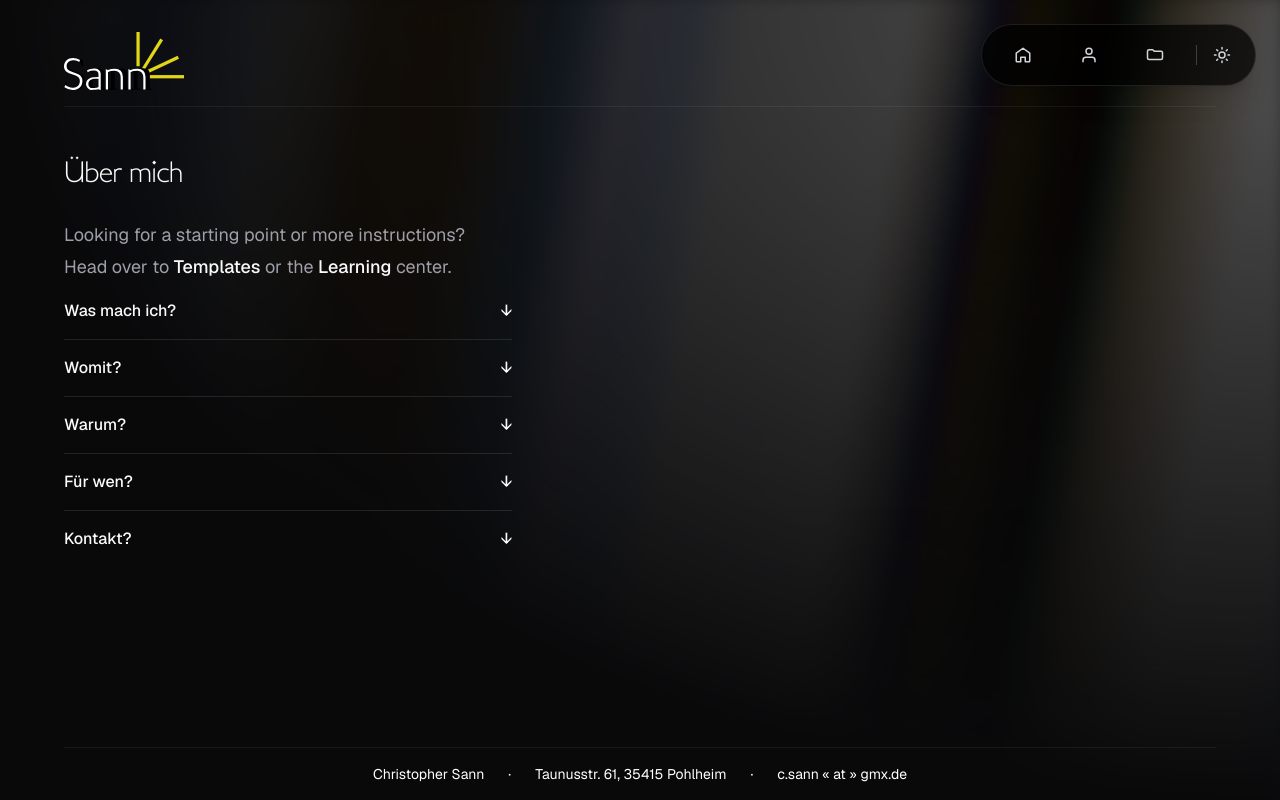
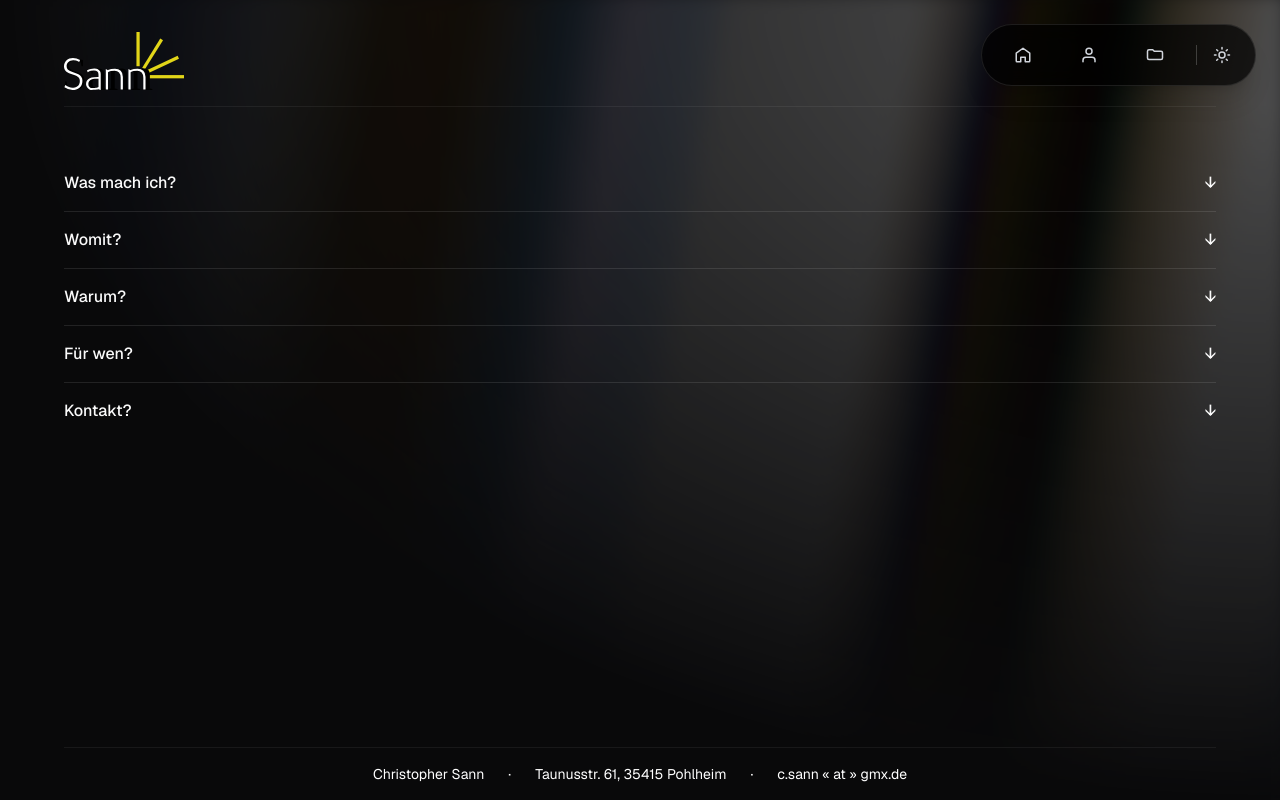
Before and after one commit to crpgproductions/sann-showcase, a Next.js app: page /about in a window 1280 px wide. Built offline with nearby package versions, Linux system fonts and the light colour scheme; a web font is replaced by a local one.

Commit message:
fix: dynamize accordion content and fix empty wrapper

```diff
--- a/app/about/page.tsx
+++ b/app/about/page.tsx
@@ -2,32 +2,19 @@ import Accordion from "@/app/components/Accordion";
 import PageSkeleton from "@/app/components/PageSkeleton";
 
 export default function About() {
+
+  const faq = [
+    { title: "Was mach ich?", content: "Ich bau Sachen im Web." },
+    { title: "Womit?", content: "Next.js, TypeScript, Tailwind." },
+    { title: "Warum?", content: "Weil's Spaß macht." },
+    { title: "Für wen?", content: "Für alle möglichen Leute." },
+    { title: "Kontakt?", content: "Schreib mir einfach." },
+  ];
+
   return (
     <PageSkeleton>
-      <div className="flex flex-col items-center gap-6 text-center sm:items-start sm:text-left">
-        <h1 className="max-w-xs text-3xl font-light leading-10 tracking-tight text-black dark:text-zinc-50">
-          Über mich
-        </h1>
-        <p className="max-w-md text-lg leading-8 text-zinc-600 dark:text-zinc-400">
-          Looking for a starting point or more instructions? Head over to{" "}
-          <a
-            href="https://vercel.com/templates?framework=next.js&utm_source=create-next-app&utm_medium=appdir-template-tw&utm_campaign=create-next-app"
-            className="font-medium text-zinc-950 dark:text-zinc-50"
-          >
-            Templates
-          </a>{" "}
-          or the{" "}
-          <a
-            href="https://nextjs.org/learn?utm_source=create-next-app&utm_medium=appdir-template-tw&utm_campaign=create-next-app"
-            className="font-medium text-zinc-950 dark:text-zinc-50"
-          >
-            Learning
-          </a>{" "}
-          center.
-        </p>
-      </div>
 
-      <Accordion />
+      <Accordion items={faq} />
 
     </PageSkeleton>
   );
--- a/app/components/Accordion.tsx
+++ b/app/components/Accordion.tsx
@@ -1,26 +1,27 @@
 "use client";
 import * as Accordion from "@radix-ui/react-accordion";
 
-const items = [
-  { title: "Was mach ich?", content: "Ich bau Sachen im Web." },
-  { title: "Womit?", content: "Next.js, TypeScript, Tailwind." },
-  { title: "Warum?", content: "Weil's Spaß macht." },
-  { title: "Für wen?", content: "Für alle möglichen Leute." },
-  { title: "Kontakt?", content: "Schreib mir einfach." },
-];
+interface AccordionItem {
+  title: string;
+  content: string;
+}
 
-export default function AnimatedAccordion() {
+interface AccordionProps {
+  items: AccordionItem[];
+}
+
+export default function AnimatedAccordion({ items }: AccordionProps) {
   return (
-    <Accordion.Root type="single" collapsible className="w-full max-w-lg divide-y divide-black/[.08] dark:divide-white/[.1]">
+    <Accordion.Root type="single" collapsible className="w-full divide-y divide-black/[.08] dark:divide-white/[.1]">
       {items.map((item, i) => (
         <Accordion.Item key={i} value={`item-${i}`}>
-          <Accordion.Trigger className="group flex w-full items-center justify-between py-4 text-left font-medium text-zinc-900 dark:text-zinc-50 hover:text-zinc-600 dark:hover:text-zinc-300 transition-colors">
+          <Accordion.Trigger className="group flex w-full items-center justify-between py-4 text-left font-medium text-zinc-900 dark:text-zinc-50 hover:text-zinc-600 dark:hover:text-zinc-300 transition-colors cursor-pointer">
             {item.title}
             <span className="transition-transform duration-300 group-data-[state=open]:rotate-180">
               ↓
             </span>
           </Accordion.Trigger>
-          <Accordion.Content className="overflow-hidden text-sm text-zinc-500 dark:text-zinc-400 data-[state=open]:animate-slideDown data-[state=closed]:animate-slideUp">
+          <Accordion.Content className="w-full overflow-hidden text-sm text-zinc-500 dark:text-zinc-400 data-[state=open]:animate-slideDown data-[state=closed]:animate-slideUp">
             <div className="pb-4">{item.content}</div>
           </Accordion.Content>
         </Accordion.Item>
--- a/app/components/PageSkeleton.tsx
+++ b/app/components/PageSkeleton.tsx
@@ -20,9 +20,11 @@ export default function PageSkeleton({ children, showLogo = true }: PageSkeleton
             <hr style={{ border: "none", borderTop: "var(--border-subtle)" }} className="mt-4 w-full" />
           </div>
         )}
-        <div className={showLogo ? "" : "mt-24"}>
-          {children}
-        </div>
+        {showLogo ? children : (
+          <div className="mt-24 w-full">
+            {children}
+          </div>
+        )}
         <Footer className="mt-auto" />
       </main>
     </AuroraBackground>
```
